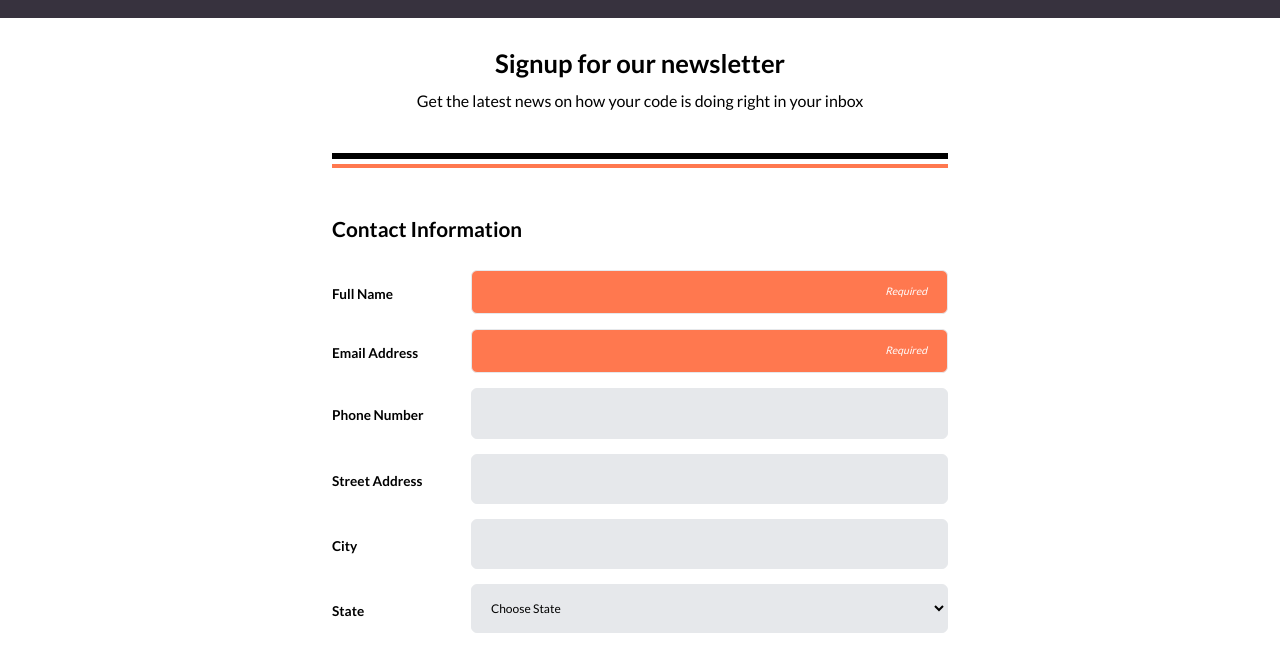
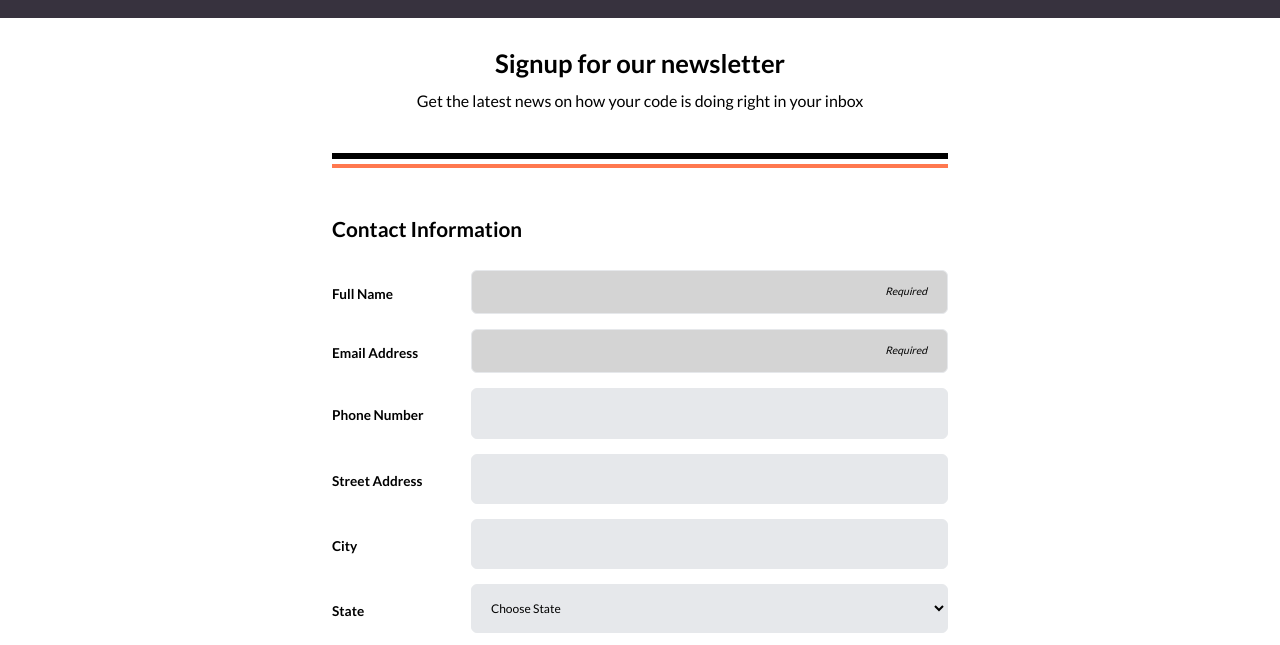
Before and after one commit to barbarasmok/Techdegree-Project-3, a plain HTML site: page index.html in a window 1280 px wide. Shown: the part 99-744 px from the top of the page. Drawn offline with Linux system fonts and the light colour scheme.

Commit message:
Update style.css
change the color and background of required class

```diff
--- a/css/style.css
+++ b/css/style.css
@@ -104,7 +104,7 @@ legend {
     text-align: right;
     padding-right: 5px;
     font-style: italic;
-    color: white;
+    color: #000;
 }
 
 footer {
@@ -174,7 +174,7 @@ select:focus {
 
 
 input:invalid {
-    background-color: #ff784f;
+    background-color: #d4d4d4;
 }
 
 button {
```
